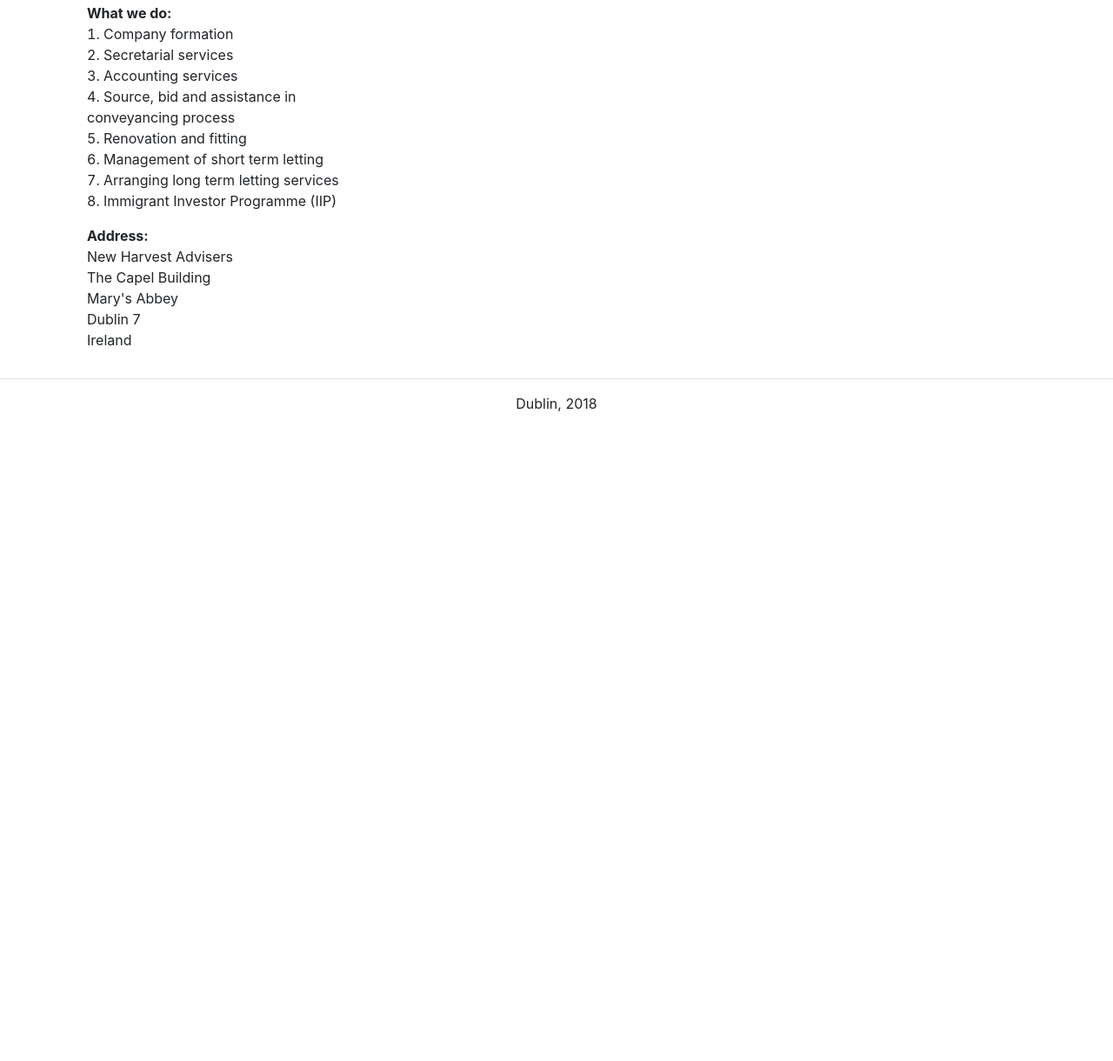
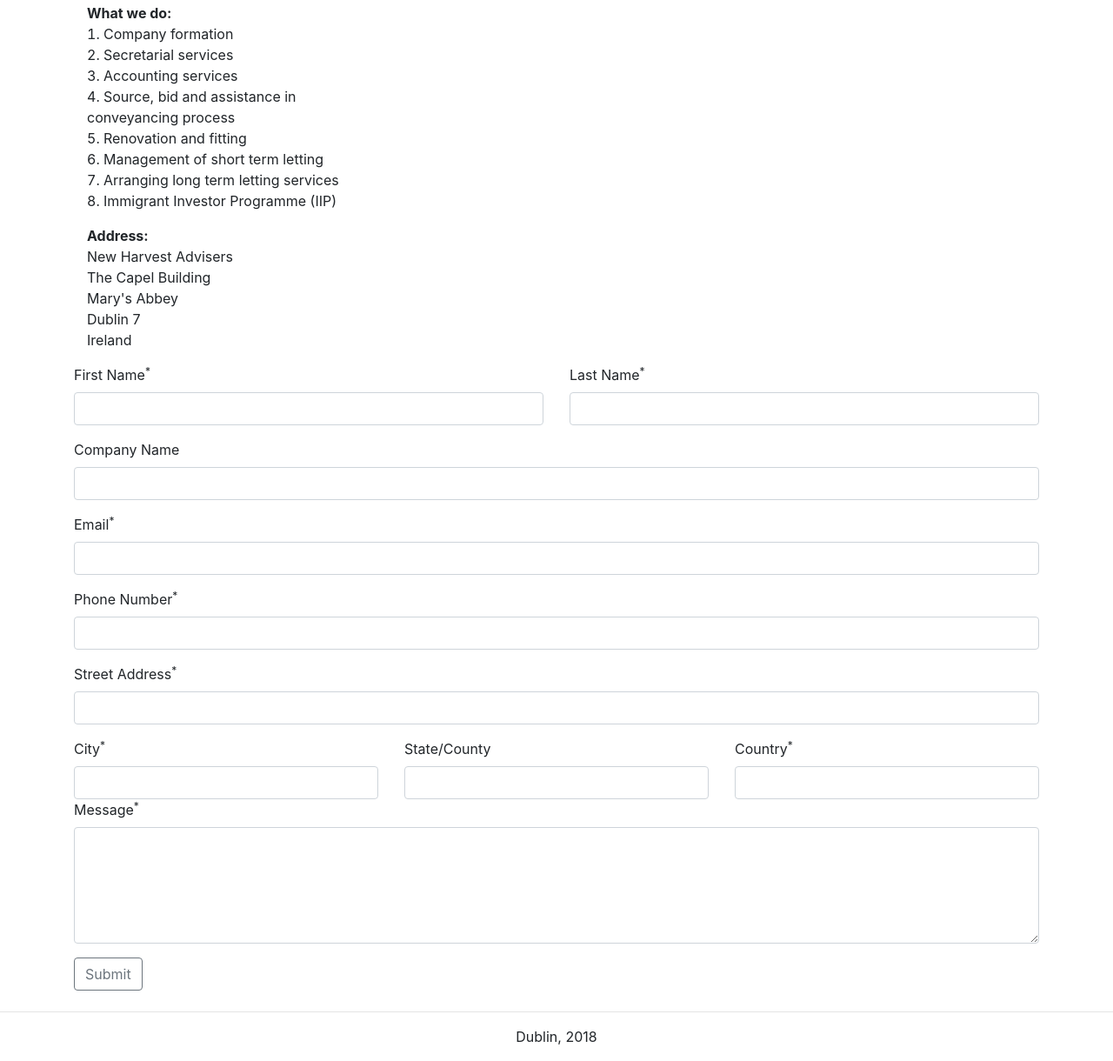
Before and after one commit to josefzacek/newharvest.ie, a plain HTML site: page index.html in a window 1280 px wide. Shown: the part 582-1802 px from the top of the page at 87% size. Before the commit the page ends 1074 px from the top, so only its background shows below. Drawn offline with nearby package versions, Linux system fonts and the light colour scheme.

Commit message:
add contact form

```diff
--- a/index.html
+++ b/index.html
@@ -56,7 +56,66 @@
           Ireland</p>
         </div>
 
+          <form action="https://getsimpleform.com/messages?form_api_token=8a1414a224e622757559d5f523ebf0e8" method="post">
 
+            <input type='hidden' name='redirect_to' value='https://www.newharvest.ie/thank-you' />
+
+            <div class="row">
+              <div class="col-md-6 mb-3">
+                <label for="first-name">First Name<sup>*</sup></label>
+                <input type="text" class="form-control" id="first-name" name="First Name" required>
+              </div>
+
+              <div class="col-md-6 mb-3">
+                <label for="last-name">Last Name<sup>*</sup></label>
+                <input type="text" class="form-control" id="last-name" name="Last Name" required>
+              </div>
+            </div>
+
+            <div class="form-group">
+              <label for="company-name">Company Name</label>
+              <input type="text" class="form-control" id="company-name" name="Company Name">
+            </div>
+
+            <div class="form-group">
+              <label for="email">Email<sup>*</sup></label>
+              <input type="email" class="form-control" id="email" name="Email" required>
+            </div>
+
+            <div class="form-group">
+              <label for="phone">Phone Number<sup>*</sup></label>
+              <input type="number" class="form-control" id="phone" name="Phone Number" required>
+            </div>
+
+            <div class="form-group">
+              <label for="street-address">Street Address<sup>*</sup></label>
+              <input type="text" class="form-control" id="street-address" name="Street Address" required>
+            </div>
+
+            <div class="row">
+              <div class="col-md-4">
+                <label for="city">City<sup>*</sup></label>
+                <input type="text" class="form-control" id="city" name="City" required>
+              </div>
+
+              <div class="col-md-4">
+                <label for="state-county">State/County</label>
+                <input type="text" class="form-control" id="state-county" name="State/County">
+              </div>
+
+              <div class="col-md-4">
+                <label for="country">Country<sup>*</sup></label>
+                <input type="text" class="form-control" id="country" name="Country" required>
+              </div>
+            </div>
+
+            <div class="form-group">
+              <label for="message">Message<sup>*</sup></label>
+              <textarea class="form-control" id="message" rows="5" name="Message" required></textarea>
+            </div>
+
+            <button type="submit" class="btn btn-outline-secondary">Submit</button>
+          </form>
         </div>
       </div>
 
```
